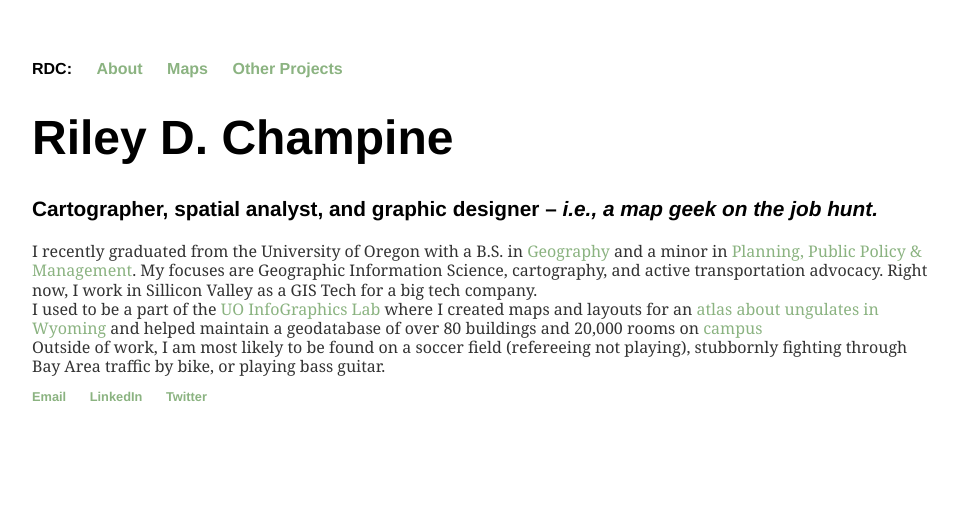
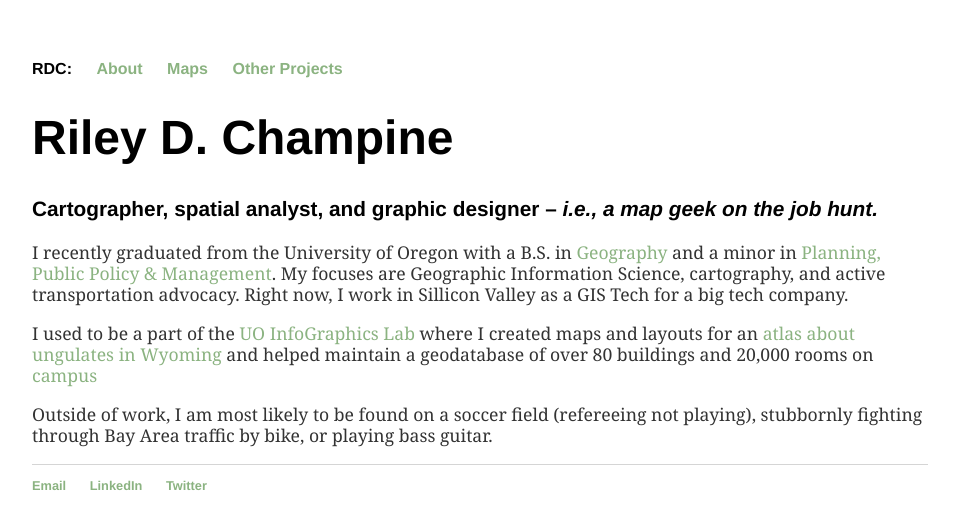
Before and after one commit to rileydchampine/rileydchampine.github.io, a Jekyll site: the page built from index.html, in a window 1280 px wide. Shown: the top 529 px of the page, without its empty margins (160-1118 px from the left). Built offline with Jekyll 4.4.1, drawn with Linux system fonts in a browser that asks for light colours.

Commit message:
Update main.css

```diff
--- a/css/main.css
+++ b/css/main.css
@@ -29,17 +29,14 @@ h3 {
     font-family:'Helvetica', 'Arial', 'Sans-Serif';
 }
 p {
-    font-size: 1em;
+    font-size: 1.1em;
     line-height: 1.2em;
     color: #333;
     font-family: 'Georgia', 'Times New Roman';
-    margin-top: 0em;
-    margin-bottom: 0em;
 }
 
 
 footer {
-    margin-top: 10px
     border-top: 1px solid #d5d5d5;
     font-size: .8em;
 }
```
